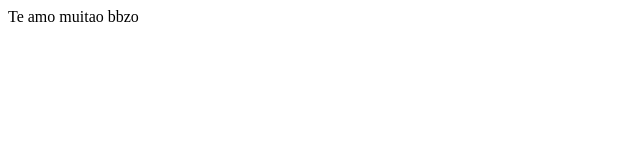
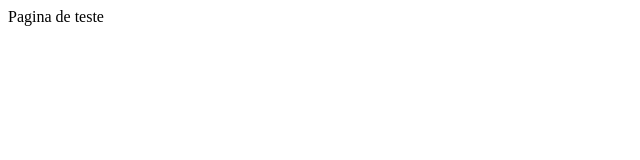
Before and after one commit to JoaoPedroJPSF/study-pages, a Next.js app: page / in a window 1280 px wide. Shown: the top 160 px of the page, without its empty margins (0-640 px from the left). Built offline with nearby package versions, Linux system fonts and the light colour scheme.

Commit message:
Update index.js

```diff
--- a/pages/index.js
+++ b/pages/index.js
@@ -1,4 +1,4 @@
 function Home(){
-  return <div>Te amo muitao bbzo</div>
+  return <div>Pagina de teste</div>
 }
 export default Home
```
